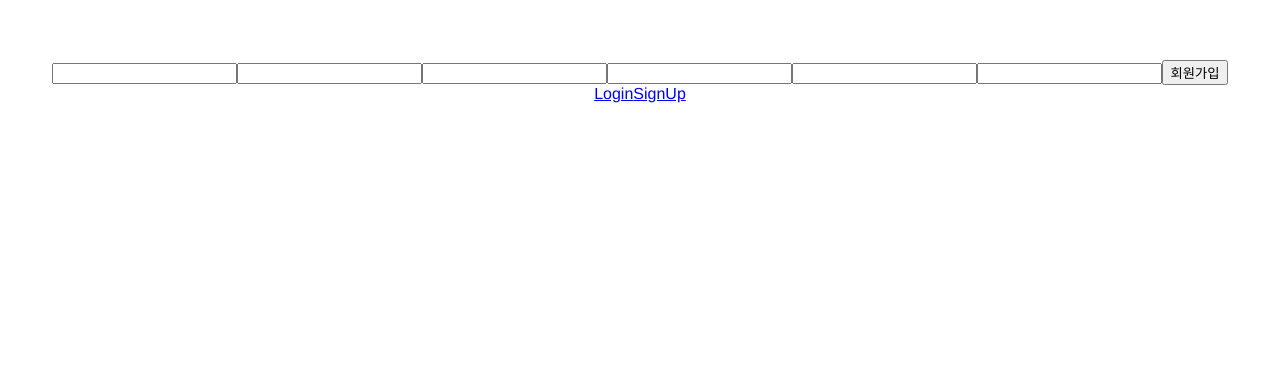
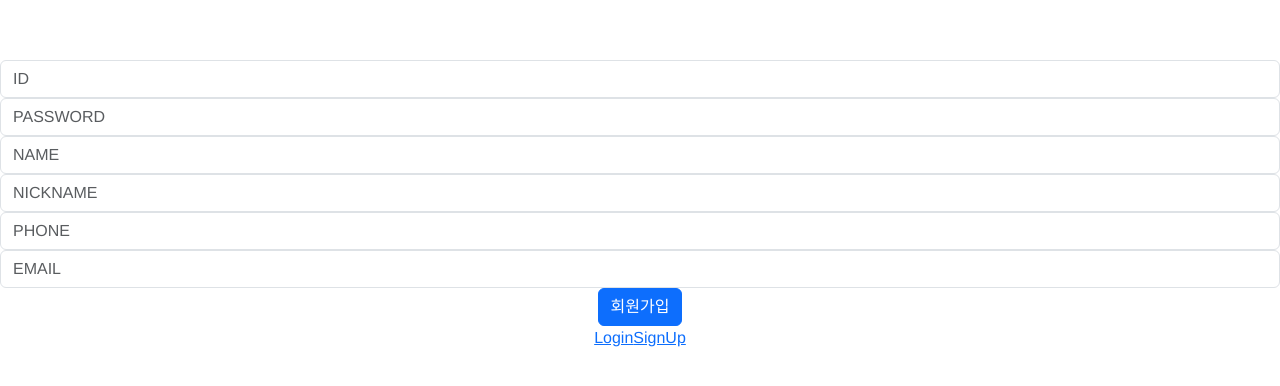
Before and after one commit to jeonDev/talk-system, a Vue app in the folder talk-front/: page /signup in a window 1280 px wide. Shown: the top 386 px of the page. Built offline with nearby package versions, Linux system fonts and the light colour scheme.

Commit message:
Add Vue3 Bootstrap

```diff
--- a/talk-front/package.json
+++ b/talk-front/package.json
@@ -9,6 +9,8 @@
   },
   "dependencies": {
     "axios": "^1.5.1",
+    "bootstrap": "^5.3.2",
+    "bootstrap-vue-3": "^0.5.1",
     "core-js": "^3.8.3",
     "vue": "^3.2.13",
     "vue-router": "^4.2.5"
--- a/talk-front/src/components/Login.vue
+++ b/talk-front/src/components/Login.vue
@@ -1,8 +1,21 @@
 <template>
   <div>
-    <input v-model="loginRequest.id">
-    <input v-model="loginRequest.password">
-    <button @click="loginClick">login</button>
+    <b-form-input
+        v-model="loginRequest.id"
+        type="text"
+        placeholder="ID"
+    />
+    <b-form-input
+        v-model="loginRequest.password"
+        type="password"
+        placeholder="PASSWORD"
+    />
+    <b-button
+        variant="primary"
+        @click="loginClick"
+    >
+      Login
+    </b-button>
   </div>
 </template>
 
--- a/talk-front/src/components/Signup.vue
+++ b/talk-front/src/components/Signup.vue
@@ -1,12 +1,41 @@
 <template>
   <div>
-    <input v-model="signupRequest.id">
-    <input v-model="signupRequest.password">
-    <input v-model="signupRequest.name">
-    <input v-model="signupRequest.nickname">
-    <input v-model="signupRequest.phone">
-    <input v-model="signupRequest.email">
-    <button @click="signUpClick">회원가입</button>
+    <b-form-input
+        v-model="signupRequest.id"
+        type="text"
+        placeholder="ID"
+    />
+    <b-form-input
+        v-model="signupRequest.password"
+        type="password"
+        placeholder="PASSWORD"
+    />
+    <b-form-input
+        v-model="signupRequest.name"
+        type="text"
+        placeholder="NAME"
+    />
+    <b-form-input
+        v-model="signupRequest.nickname"
+        type="text"
+        placeholder="NICKNAME"
+    />
+    <b-form-input
+        v-model="signupRequest.phone"
+        type="tel"
+        placeholder="PHONE"
+    />
+    <b-form-input
+        v-model="signupRequest.email"
+        type="email"
+        placeholder="EMAIL"
+    />
+    <b-button
+        variant="primary"
+        @click="signUpClick"
+    >
+      회원가입
+    </b-button>
   </div>
 </template>
 
--- a/talk-front/src/main.js
+++ b/talk-front/src/main.js
@@ -1,7 +1,11 @@
 import { createApp } from 'vue'
 import App from './App.vue'
 import {router} from "@/router/router";
+import 'bootstrap/dist/css/bootstrap.css'
+import 'bootstrap-vue-3/dist/bootstrap-vue-3.css'
+import {BootstrapVue3} from "bootstrap-vue-3";
 
 const app = createApp(App);
 app.use(router);
+app.use(BootstrapVue3)
 app.mount('#app');
```
Also changed, not shown: 1 other file (tests, documents, lock files or other folders).
